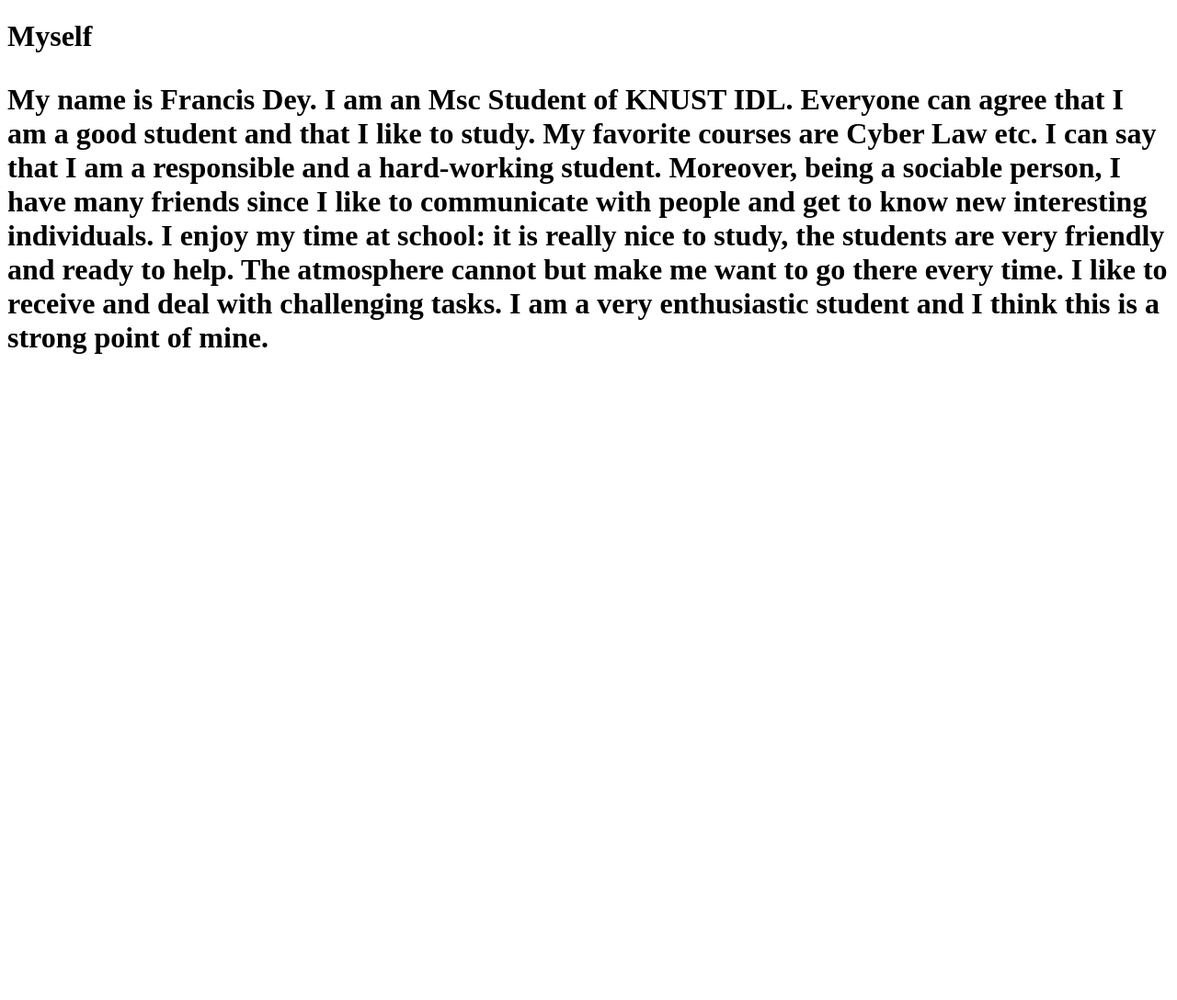
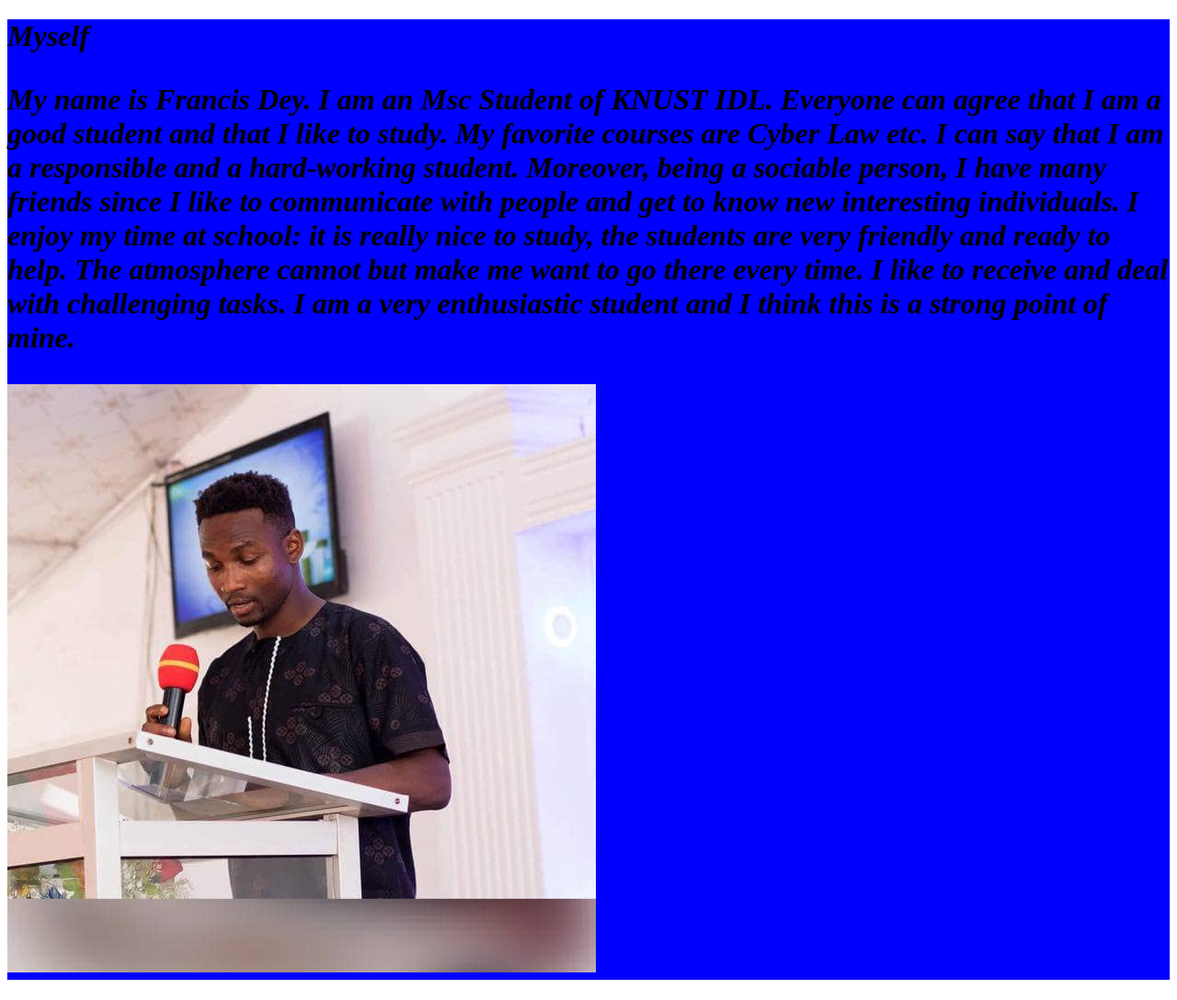
Before and after one commit to OnasisDey/Web-Class, a plain HTML site: page Index.html in a window 1280 px wide. Shown: the whole page at 92% size. Before the commit the page ends 800 px from the top, so only its background shows below. Drawn offline with Linux system fonts and the light colour scheme.

Commit message:
i have added css and image

```diff
--- a/Index.html
+++ b/Index.html
@@ -4,12 +4,15 @@
     <meta charset="UTF-8">
     <meta http-equiv="X-UA-Compatible" content="IE=edge">
     <meta name="viewport" content="width=device-width, initial-scale=1.0">
+    <link rel="stylesheet" href="./Onasis.css">
+
     <title>Foda Technologies and Trading Ventures</title>
 </head>
 <body>
+    <!-- This is a headding  -->
     <h1>Myself
         <P>My name is Francis Dey. I am an Msc Student of KNUST IDL. Everyone can agree that I am a good student and that I like to study. My favorite courses are Cyber Law etc.
-            I can say that I am a responsible and a hard-working student. Moreover, being a sociable person, I have many friends since I like to communicate with people and get to know new interesting individuals. I enjoy my time at school: it is really nice to study, the students are very friendly and ready to help. The atmosphere cannot but make me want to go there every time. I like to receive and deal with challenging tasks. I am a very enthusiastic student and I think this is a strong point of mine.</P>
+            I can say that I am a responsible and a hard-working student. Moreover, being a sociable person, I have many friends since I like to communicate with people and get to know new interesting individuals. I enjoy my time at school: it is really nice to study, the students are very friendly and ready to help. The atmosphere cannot but make me want to go there every time. I like to receive and deal with challenging tasks. I am a very enthusiastic student and I think this is a strong point of mine.</P><img src="./KODZO.jpg" alt="the image did not load">
     </h1>
 </body>
 </html>
--- /dev/null
+++ b/Onasis.css
@@ -0,0 +1,4 @@
+h1{
+    background-color: blue;
+    font-style: italic;
+}
```
Also changed, not shown: KODZO.jpg (added).
